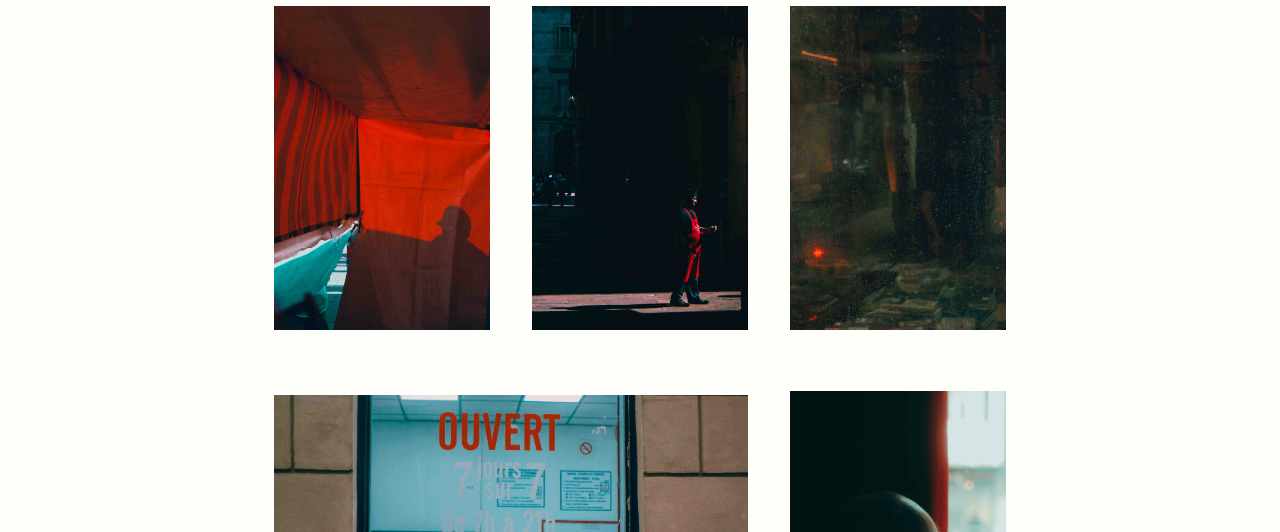
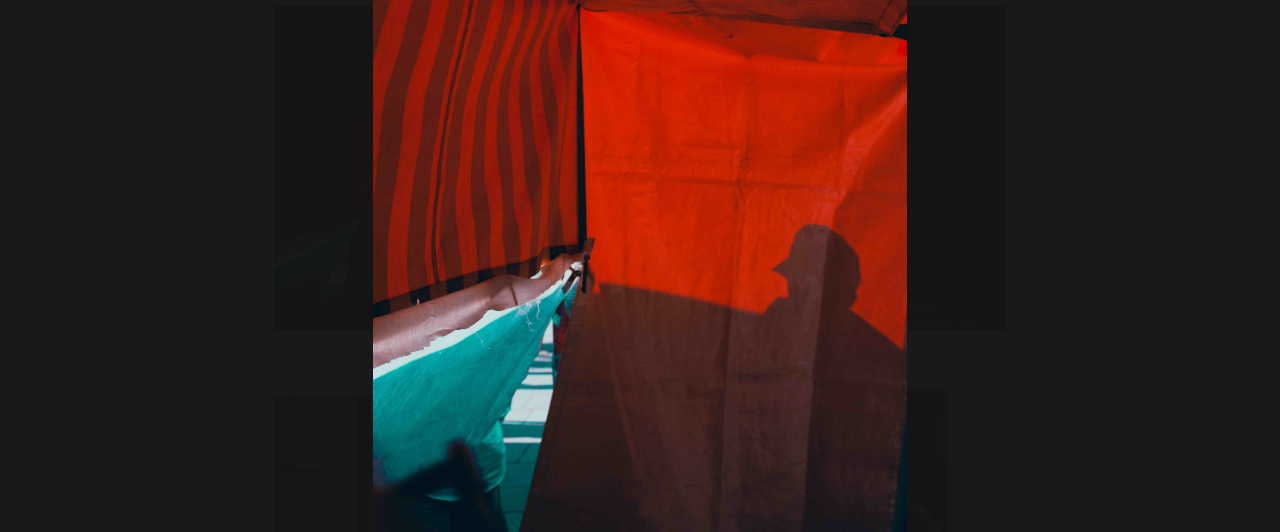
Before and after one commit to liamrdawson/Liam-Dawson-Photography, a plain HTML site: page gallery.html in a window 1280 px wide. Shown: the part 268-800 px from the top of the page. Drawn offline with Linux system fonts and the light colour scheme.

Commit message:
initialize lightbox image

```diff
--- a/JS/home.js
+++ b/JS/home.js
@@ -1,3 +1,6 @@
+
+// ROTATE THE IMAGES ON INDEX.HTML
+
 const hero1 = document.querySelector(`.hero1`);
 const hero2 = document.querySelector(`.hero2`);
 const hero3 = document.querySelector(`.hero3`);
--- a/JS/script.js
+++ b/JS/script.js
@@ -1,3 +1,19 @@
+
+//  SET UP LIGHTBOX TO DISPLAY SELECTED IMAGES - INCLUDE PREVIOUS / NEXT NAVIGATORS
+
+const lightBox = () => {
+    const thumb = document.querySelector(`.thumb`);
+
+
+    thumb.addEventListener(`click`), () => {
+
+    };
+
+
+}
+
+
+//  ANIMATE NAV SLIDER ANIMATIONS ON BURGER MENU CLICK
 
 const navSlide = () => {
     const burger = document.querySelector(`.burger`);
--- a/SCSS/components/_images.scss
+++ b/SCSS/components/_images.scss
@@ -93,3 +93,27 @@
     grid-column-end: span 2;
     }
 }
+
+
+.lightbox {
+    visibility: visible;
+    position: absolute;
+    top: 0;
+    left: 0;
+    right: 0;
+    bottom: 0;
+    align-text: center;
+    background-color: rgba($dark, 0.98);
+    z-index: 10;
+    display: flex;
+    flex-direction: row;
+    justify-content: center;
+    img {
+        margin-top: $space4;
+        max-width: 100%;
+        max-height: 100%;
+        object-fit: contain;
+        object-position: center;
+        margin: 0 auto;
+    }
+}
--- a/gallery.html
+++ b/gallery.html
@@ -29,6 +29,11 @@
         <header>
             <h2>Gallery</h2>
         </header>
+
+        <div class="lightbox">
+            <img class="main-image" src="gallery-thumbs/IMG_9540.jpg" alt="">
+        </div>
+
         <div class="images">
             <img class="thumb" src="gallery-thumbs/IMG_9540.jpg" alt="">
             <img class="thumb" src="gallery-thumbs/IMG_9485.jpg">
```
Also changed, not shown: CSS/style.css.
